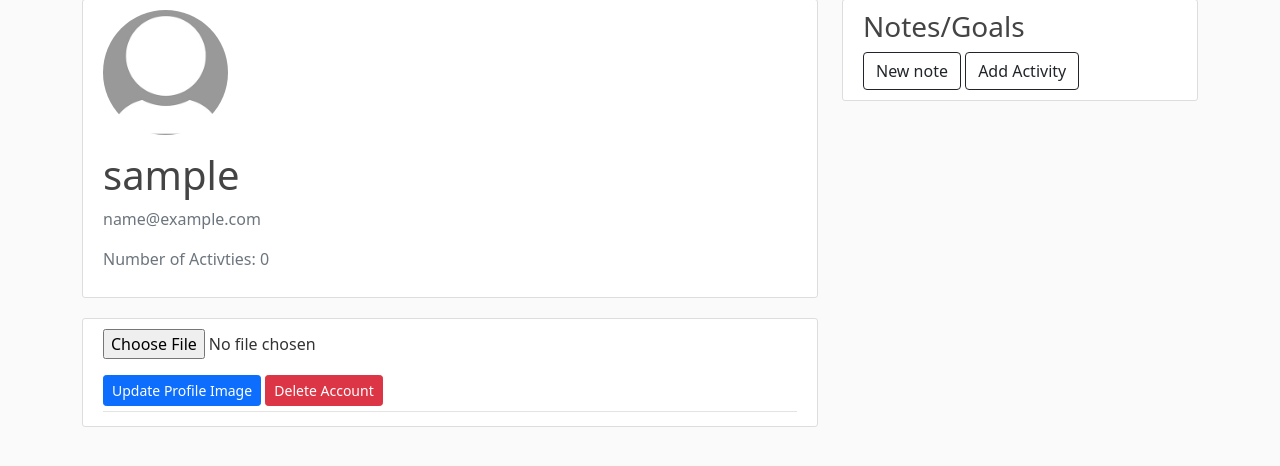
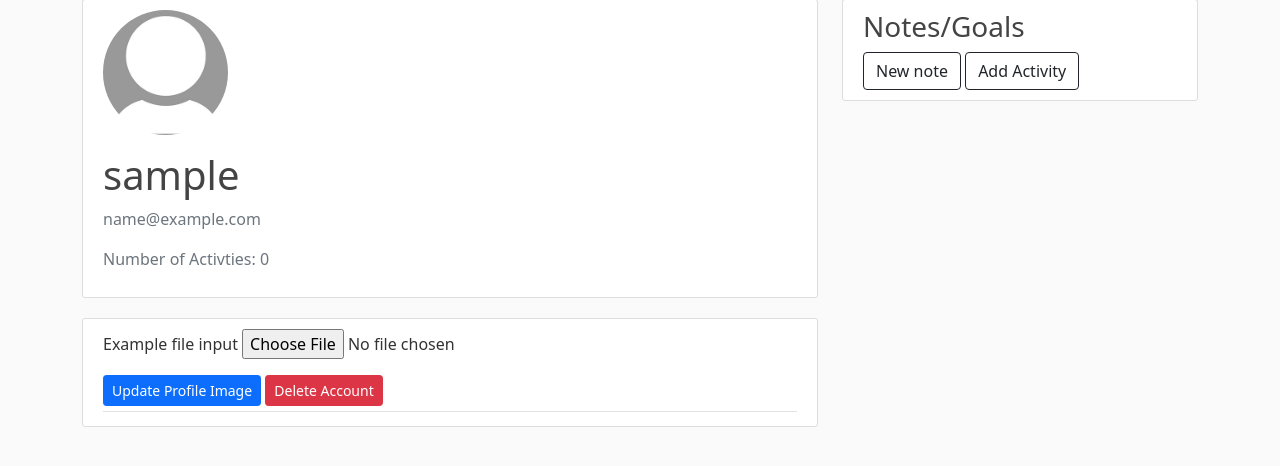
Before and after one commit to lewisstevenmackenzie/Glen-Lyon-Group-Project, a Flask app: page /account/1 in a window 1280 px wide. Shown: the part 81-547 px from the top of the page. Run offline with Flask 2, Linux system fonts and the light colour scheme; the visitor is signed in with stand-in values (Sample User, id 1); data comes from the database, SQL or seed files in the repository; data that the repository does not hold is empty.

Commit message:
Revert "g"
This reverts commit 5e26ce3a2b86eb99ced32e1672805c7419410605.

```diff
--- a/fit4all/templates/account.html
+++ b/fit4all/templates/account.html
@@ -34,6 +34,7 @@
       <div>
         <form>
           <div class="form-group">
+            <label for="exampleFormControlFile1">Example file input</label>
             <input
               type="file"
               class="form-control-file"
```
